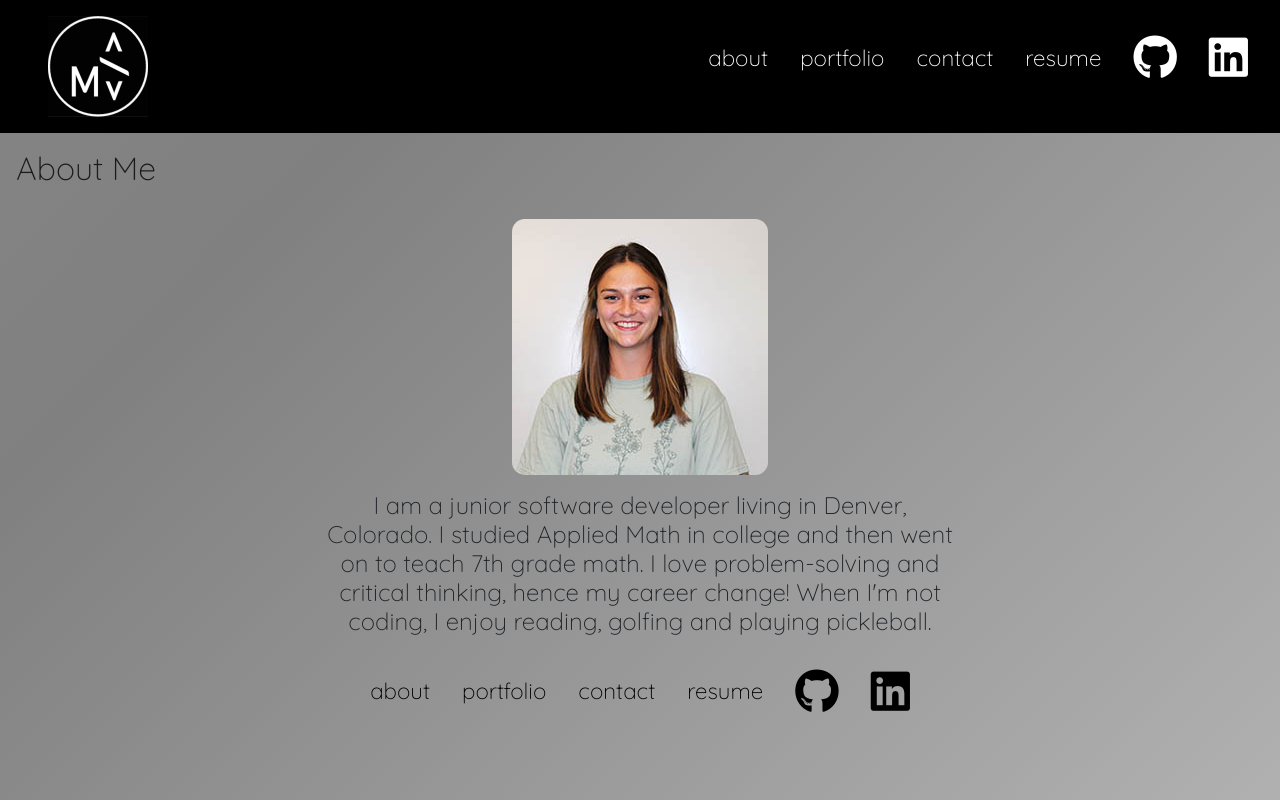
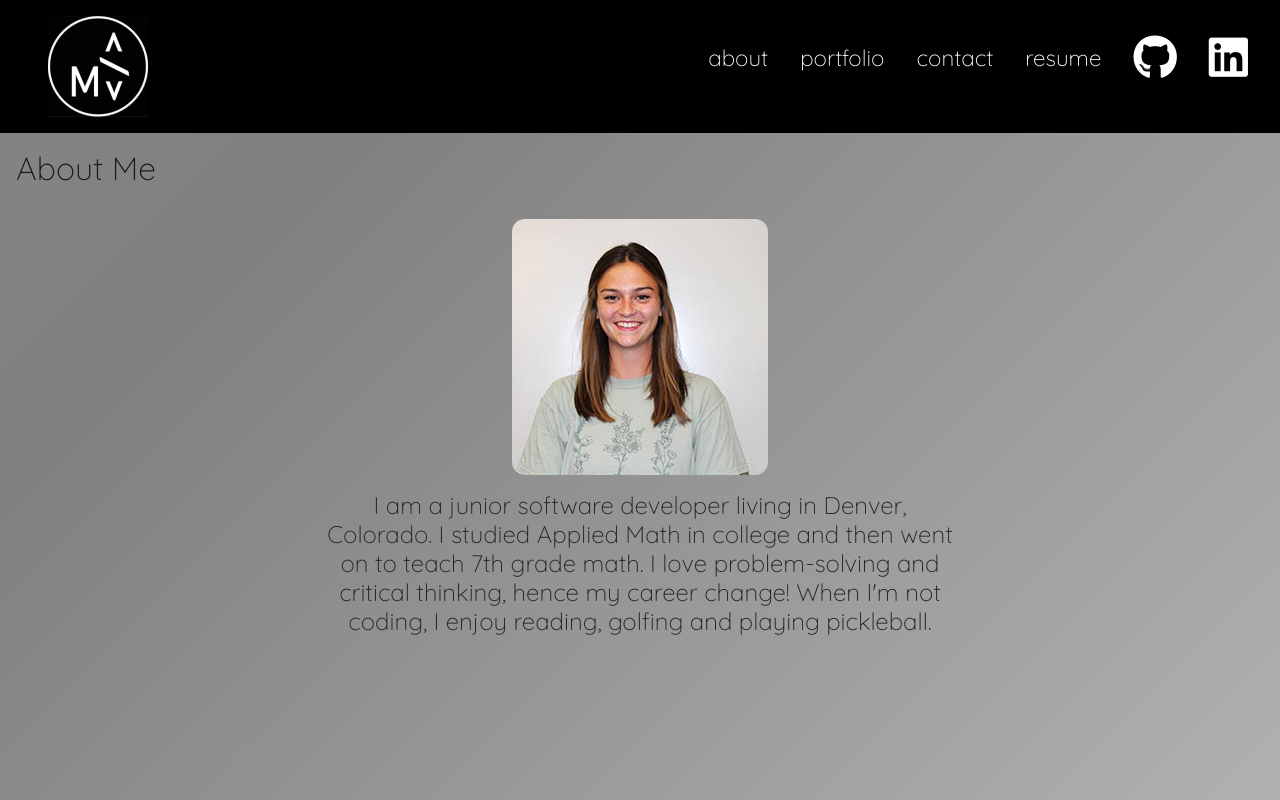
Before and after one commit to michaelavarberg/portfolio, a React (Create React App) app: page / in a window 1280 px wide. Built offline with nearby package versions, Linux system fonts and the light colour scheme.

Commit message:
changed header and footer

```diff
--- a/src/App.css
+++ b/src/App.css
@@ -50,6 +50,14 @@ body {
 /* body {
   /* background-color: var(--rose); */
 
+.download {
+  background-color: white;
+  border: none;
+}
+
+.download a {
+  color: black;
+}
 h2 {
   color: var(--black);
 }
--- a/src/components/Footer.js
+++ b/src/components/Footer.js
@@ -1,76 +1,12 @@
+import { useState } from "react";
 function Footer() {
-  return (
-    <div className="d-flex justify-content-center footer">
-      <footer id="contact" className="mt-auto">
-        <ul
-          className="navBar list-unstyled p-3 d-flex flex-wrap justify-content-center btn-group align-items-center h-100"
-          role="group"
-          aria-label="nav-group"
-        >
-          <li className=" m-3 footer-text">
-            <a
-              className="footer-text"
-              id="about-me"
-              href="#about-me"
-              selected="true"
-            >
-              about
-            </a>
-          </li>
-          <li className=" m-3 footer-text">
-            <a
-              className="footer-text"
-              id="my-apps"
-              href="#my-apps"
-              selected="true"
-            >
-              portfolio
-            </a>
-          </li>
-          <li className=" m-3 footer-text">
-            <a
-              className="footer-text"
-              id="contact-info"
-              href="#contact"
-              selected="true"
-            >
-              contact
-            </a>
-          </li>
-          <li className="m-3">
-            <a
-              className="footer-text"
-              id="resume"
-              href="#resume"
-              selected="true"
-            >
-              resume
-            </a>
-          </li>
-
-          <li className="m-3">
-            <a
-              id="github-link"
-              href="https://github.com/michaelavarberg"
-              rel="noopener"
-            >
-              {" "}
-              <i className="fa-brands fa-github fa-2xl footer-text"></i>
-            </a>
-          </li>
-          <li className="m-3">
-            <a
-              id="linkedin-link"
-              href="https://www.linkedin.com/in/michaelavarberg"
-              rel="noopener"
-            >
-              <i className="fa-brands fa-linkedin fa-2xl footer-text"></i>
-            </a>
-          </li>
-        </ul>
-      </footer>
-    </div>
-  );
+  const [navClick, setNavClick] = useState("about-me");
+  const [activeKey, setActiveKey] = useState("about-me");
+  const handleClick = (e) => {
+    setNavClick(e.target.id);
+    setActiveKey(e.target.id);
+  };
+  return <div className="d-flex justify-content-center footer"></div>;
 }
 
 export default Footer;
--- a/src/components/Header.js
+++ b/src/components/Header.js
@@ -8,15 +8,15 @@ function Header() {
     setNavClick(e.target.id);
     setActiveKey(e.target.id);
   };
-  const handleSelect = (e) => {
-    e.preventDefault();
-    this.id === activeKey ? (this.selected = true) : (this.selected = false);
-  };
+  // const handleSelect = (e) => {
+  //   e.preventDefault();
+  //   this.id === activeKey ? (this.selected = true) : (this.selected = false);
+  // };
 
-  useEffect(() => {
-    const array = document.querySelectorAll("#li");
-    console.log(array);
-  });
+  // useEffect(() => {
+  //   const array = document.querySelectorAll("#li");
+  //   console.log(array);
+  // });
 
   return (
     <div>
--- a/src/components/Navigation.js
+++ b/src/components/Navigation.js
@@ -200,7 +200,7 @@ function Navigation(props) {
             </div>
           </div>
         </div>
-        <div className="btn btn-primary m-3">
+        <div className="btn btn-primary m-3 download">
           <a href={require("../assets/MichaelaVarberg_Resume.pdf")} download>
             Download Resume
           </a>
```
